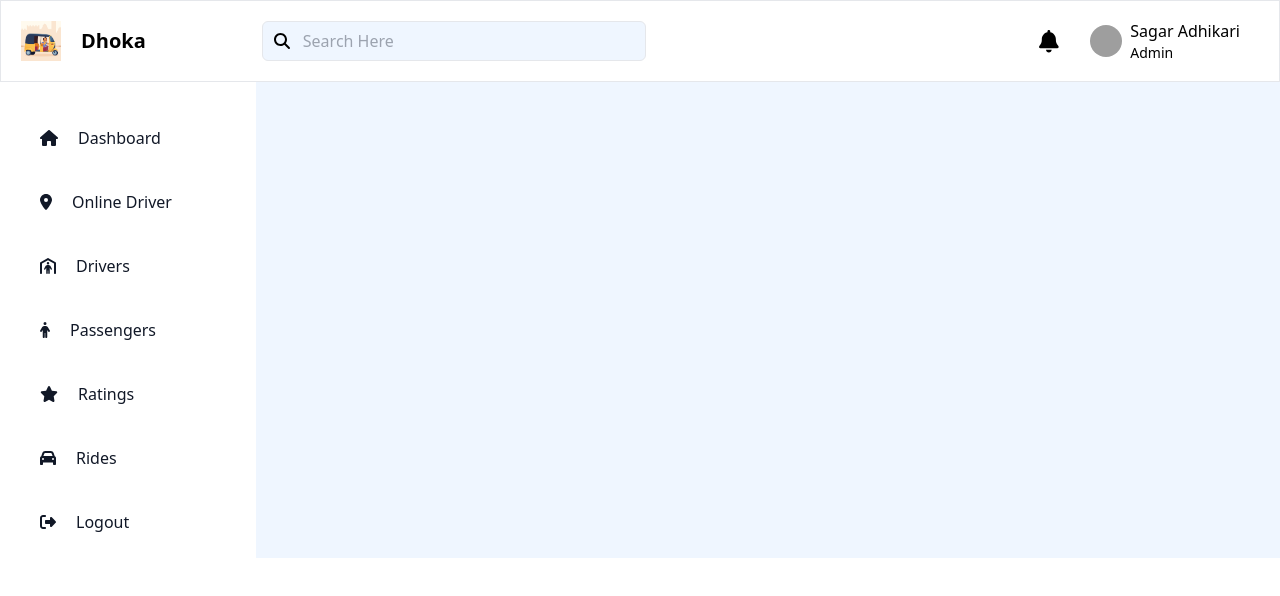
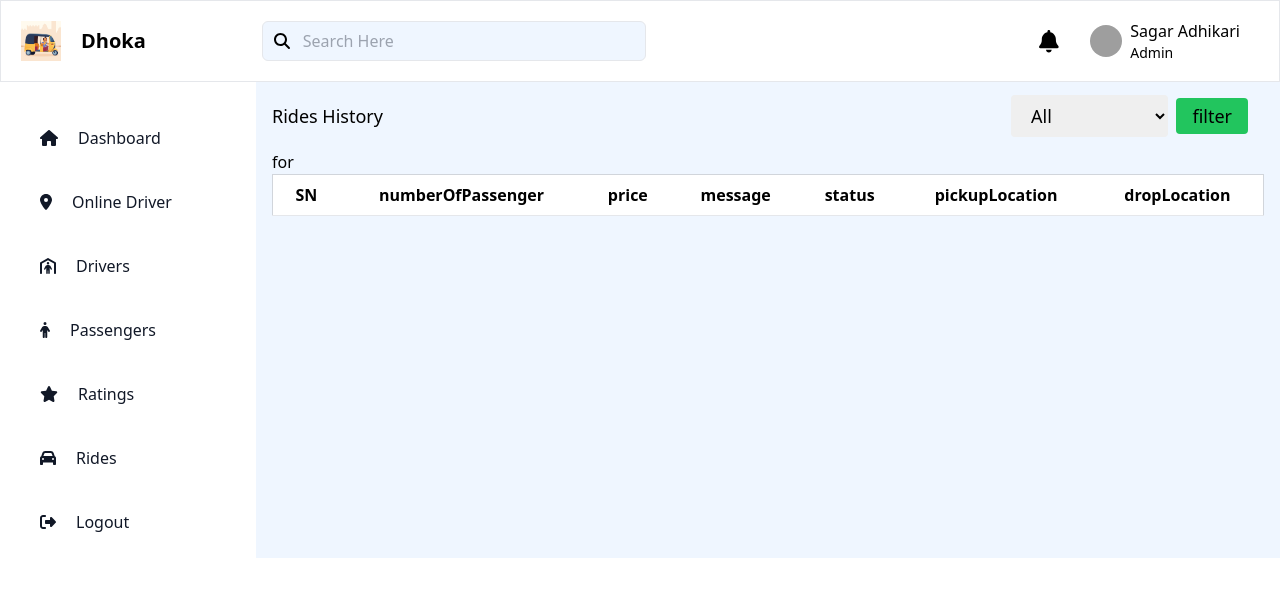
Before and after one commit to truenary/pl7-web-app, a React (Vite) app: page /admin/rideshistory in a window 1280 px wide. Shown: the top 596 px of the page. Built offline with nearby package versions, Linux system fonts and the light colour scheme; grey boxes are pictures that could not be loaded.

Commit message:
feat: added ride history

```diff
--- a/src/App.tsx
+++ b/src/App.tsx
@@ -20,6 +20,7 @@ import Login from "./client/pages/Login";
 import Logout from "./admin/pages/Logout";
 import { RepositoryProvider } from "./provider/RepositoryProvider";
 import DriverInfo from "./admin/pages/DriverInfoPage";
+import RidesHistory from "./admin/components/RidesHistory/RidesHistory";
 
 function App() {
   return (
@@ -44,6 +45,7 @@ function App() {
               <Route path="passengers" element={<Passengers />} />
               <Route path="ratings" element={<Rating />} />
               <Route path="rides" element={<Ride />} />
+              <Route path="rideshistory" element={<RidesHistory />} />
               <Route path="logout" element={<Logout />} />
             </Route>
 
--- /dev/null
+++ b/src/admin/components/RidesHistory/RidesHistory.tsx
@@ -0,0 +1,35 @@
+
+import RidesHistoryTable from './RidesHistoryTable';
+import { useLocation } from 'react-router-dom';
+
+
+function RidesHistory() {
+    //   const [filterValue, setFilterValue] = useState("all");
+    const location = useLocation();
+    const userId = location.state?.userId;
+
+  return (
+   <div className="mb-4">
+      <div className="flex flex-row relative items-center mt-5 align-middle">
+        <h1 className="text-lg font-medium">Rides History</h1>
+        <select
+          className="text-lg absolute right-24 font-medium px-4 py-2 rounded"
+        //   onChange={(e) => setFilterValue(e.target.value)}
+        >
+          <option value="all">All</option>
+          <option value="verified">recent Rides </option>
+          <option value="not_verified"> old Rides</option>
+        </select>
+        <button className="text-lg absolute right-4 font-medium bg-green-500 hover:bg-green-600 px-4 py-1 rounded">
+          filter
+        </button>
+      </div>
+      <div className="mt-5 mb-5">
+        {/* <Drivertable filterValue={filterValue} /> */}
+         <RidesHistoryTable userId={userId} />
+      </div>
+    </div>
+  )
+}
+
+export default RidesHistory
--- /dev/null
+++ b/src/admin/components/RidesHistory/RidesHistoryTable.tsx
@@ -0,0 +1,39 @@
+
+import TableHeading from '../shared/TableHeading'
+
+
+function RidesHistoryTable({  userId }: {  userId: string }) {
+    console.log(userId);
+
+
+
+  return (
+     <div className="overflow-x-auto ">
+
+     for {userId}
+
+      <table className='min-w-full bg-white border border-gray-300 text-center "'>
+        <thead>
+          <tr>
+            <TableHeading label="SN" />
+            <TableHeading label="numberOfPassenger" />
+            <TableHeading label="price" />
+            <TableHeading label="message" />
+            <TableHeading label="status " />
+            <TableHeading label="pickupLocation " />
+            <TableHeading label="dropLocation " />
+
+
+          </tr>
+        </thead>
+        <tbody>
+          {/* {drivers?.map((driver: Driver, index: number) => (
+            <DriverTableRow user={driver} index={index} key={driver._id} />
+          ))} */}
+        </tbody>
+      </table>
+    </div>
+  )
+}
+
+export default RidesHistoryTable
--- a/src/admin/components/driver/DriverTableRow.tsx
+++ b/src/admin/components/driver/DriverTableRow.tsx
@@ -1,11 +1,12 @@
 import { useNavigate } from "react-router-dom";
-import { deleteIcon, explore } from "../shared/Icons";
+import { deleteIcon, explore, info } from "../shared/Icons";
 import toast from "react-hot-toast";
 import { DriverTableRowProp } from "@/types/data";
 import _ from "lodash";
 
 export default function DriverTableRow({ user, index }: DriverTableRowProp) {
   const navigate = useNavigate();
+
   function handleExplore() {
     console.log("driver Id :" + user._id);
     navigate(`${user._id}`);
@@ -15,6 +16,13 @@ export default function DriverTableRow({ user, index }: DriverTableRowProp) {
       toast.error("currently deleting feature is not available");
     }
   }
+  function handleHistory()  {
+    navigate('/admin/rideshistory', { state: { userId: user._id } });
+
+
+
+  }
+
   return (
     <tr className="bg-white border-b-2 text-center" key={index}>
       <td className="px-4 py-2">{(index + 1).toString()}</td>
@@ -54,6 +62,13 @@ export default function DriverTableRow({ user, index }: DriverTableRowProp) {
       </td>
       <td className="px-2 py-4">
         <button
+          onClick={handleHistory}
+          title="History"
+          className="bg-transparent border-1  rounded-md py-1 px-2 font-normal text-blue-600 border-blue-600 hover:bg-blue-600 hover:text-white  text-base"
+        >
+          {info}
+        </button>
+        <button
           onClick={handleDelete}
           title="Delete"
           className="bg-transparent border-1  rounded-md py-1 px-2 font-normal text-red-600 border-red-600 hover:bg-red-600  hover:text-white  text-base"
--- a/src/admin/components/shared/Icons.tsx
+++ b/src/admin/components/shared/Icons.tsx
@@ -9,6 +9,7 @@ import {
   faPenToSquare,
   faTrash,
   faArrowRight,
+  faClipboard,
 } from "@fortawesome/free-solid-svg-icons";
 import { FontAwesomeIcon } from "@fortawesome/react-fontawesome";
 
@@ -22,3 +23,4 @@ export const rideIcon = <FontAwesomeIcon icon={faCar} />;
 export const editIcon = <FontAwesomeIcon icon={faPenToSquare} />;
 export const deleteIcon = <FontAwesomeIcon icon={faTrash} />;
 export const explore = <FontAwesomeIcon icon={faArrowRight} />;
+export const info=<FontAwesomeIcon icon={faClipboard} />
--- a/src/provider/RepositoryProvider.tsx
+++ b/src/provider/RepositoryProvider.tsx
@@ -13,7 +13,7 @@ declare type props = {
   children: React.ReactNode;
 };
 export function RepositoryProvider({ children }: props) {
-  const base_url: string = "http://localhost:8000/api/v1/";
+  const base_url: string = "http://localhost:8080/api/v1/";
   const storage: IStorageClient = new LocalStorageClient(window.localStorage);
   const api: IJsonApi = new API(base_url, storage);
   const repo: IRepository = new Repository(api);
```
